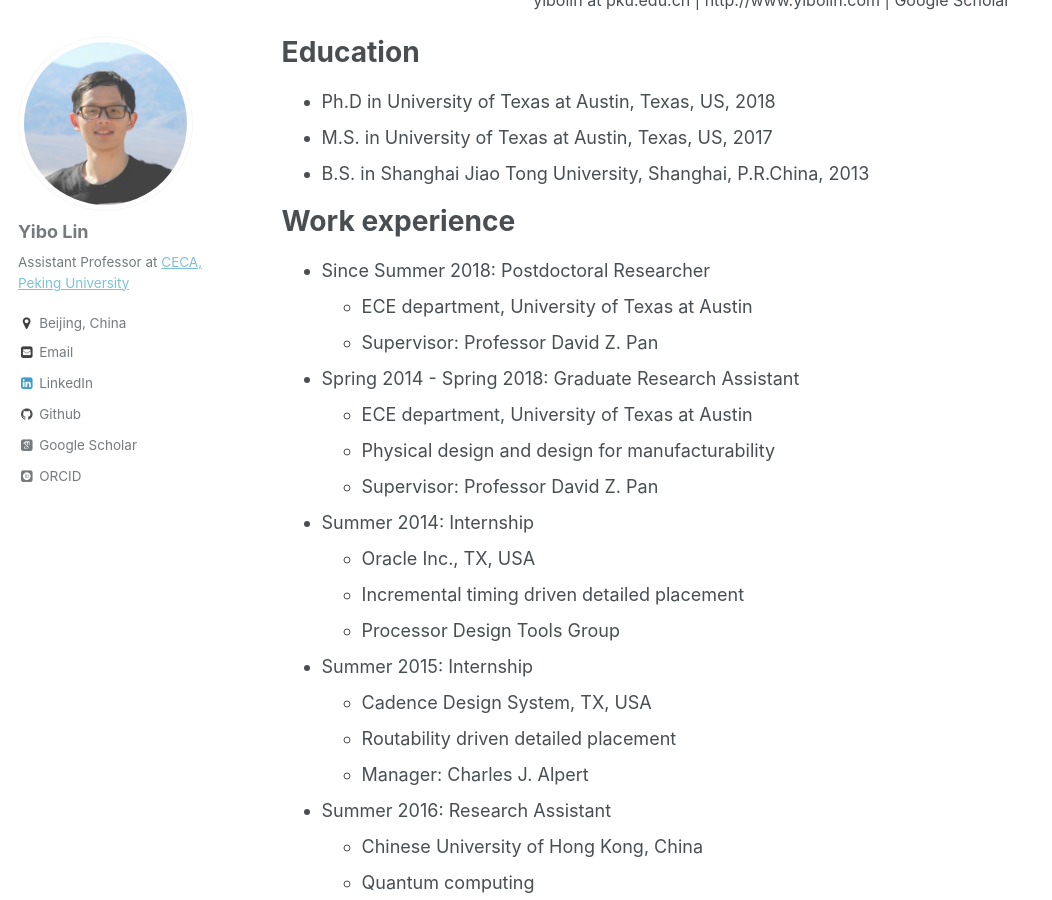
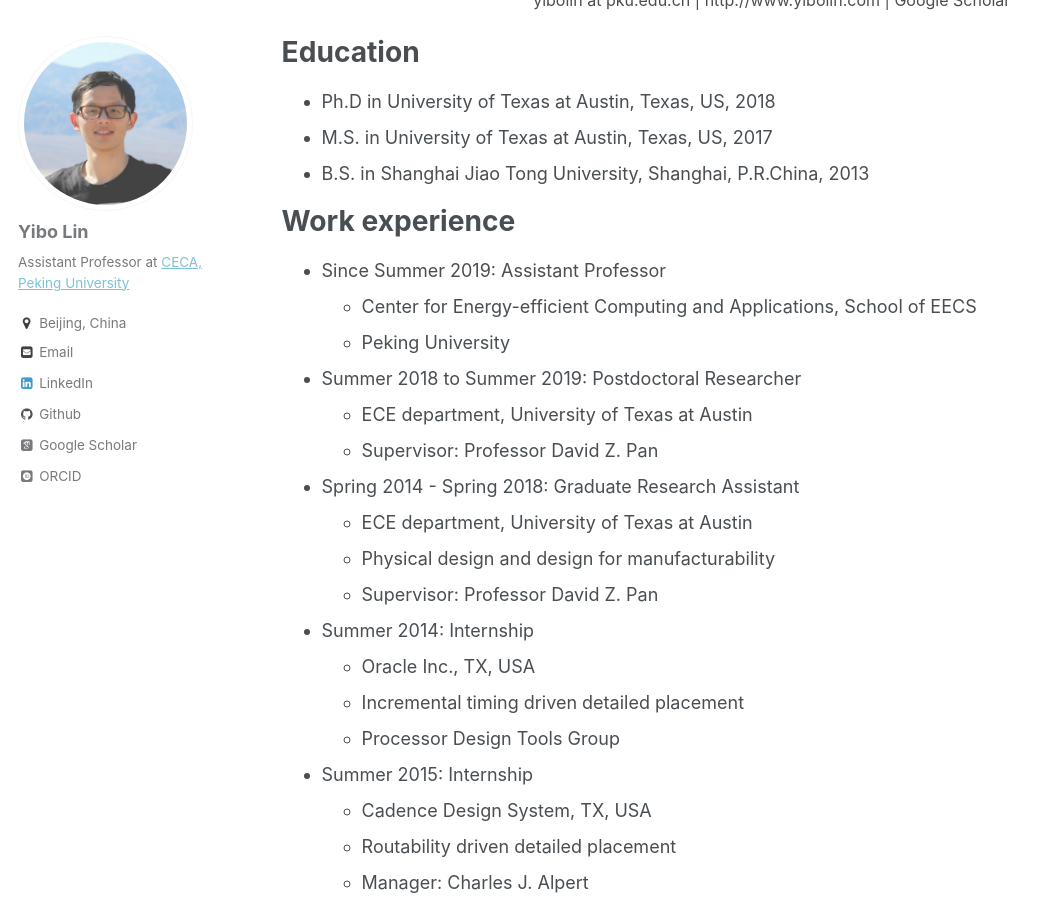
Before and after one commit to limbo018/limbo018.github.io, a Jekyll site: the page built from _pages/cv.md, in a window 1280 px wide and 900 px high, scrolled down 331 px. Shown: the whole window, without its empty margins (0-1052 px from the left). Built offline with Jekyll 4.4.1, drawn with Linux system fonts in a browser that asks for light colours; some web fonts are replaced.

Commit message:
update position in web cv

```diff
--- a/_pages/cv.md
+++ b/_pages/cv.md
@@ -24,7 +24,11 @@ Education
 
 Work experience
 ======
-* Since Summer 2018: Postdoctoral Researcher
+* Since Summer 2019: Assistant Professor
+  * Center for Energy-efficient Computing and Applications, School of EECS
+  * Peking University
+
+* Summer 2018 to Summer 2019: Postdoctoral Researcher
   * ECE department, University of Texas at Austin
   * Supervisor: Professor [David Z. Pan](http://www.ece.utexas.edu/~dpan/)
 
```
